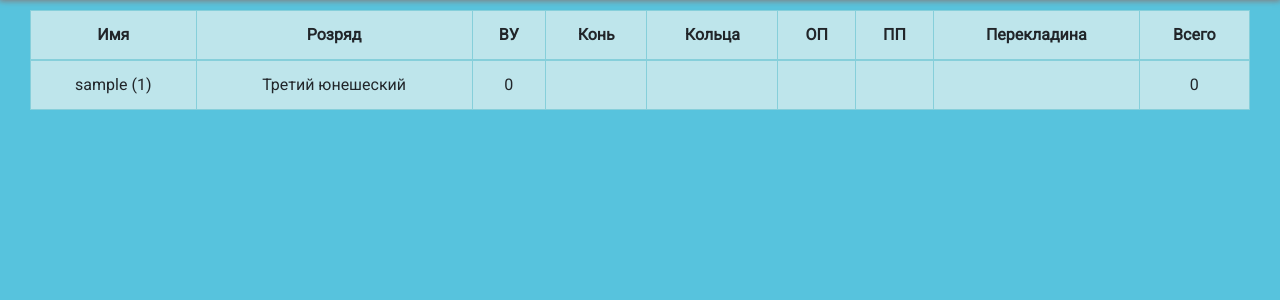
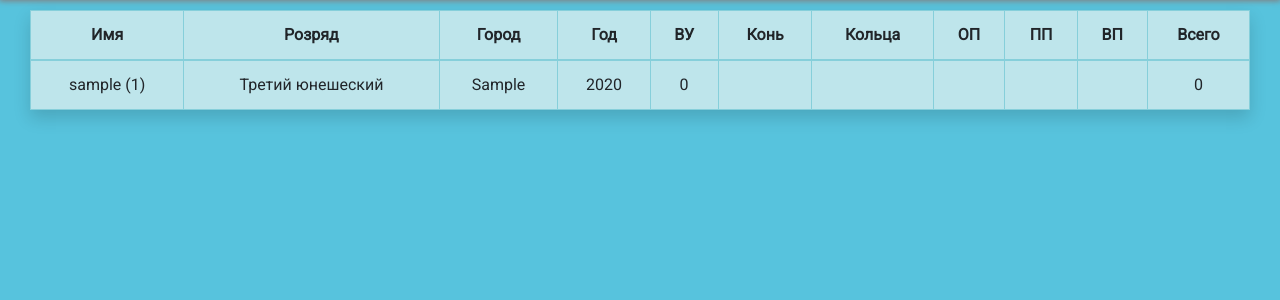
Before and after one commit to toha-livs/competition, a Django app: page /result/competition/1/all_around/ in a window 1280 px wide. Shown: the part 66-366 px from the top of the page. Run offline with Django 3.2, Linux system fonts and the light colour scheme; tables that the repository leaves empty hold one stand-in row (values such as "Sample post"); some libraries are stand-ins or nearby versions.

Commit message:
fix renders

```diff
--- a/competition/models/gymnast.py
+++ b/competition/models/gymnast.py
@@ -29,6 +29,8 @@ class Gymnast(models.Model):
     team = models.ForeignKey(Team, on_delete=models.SET_NULL, null=True, blank=True, related_name='gymnasts')
     user = models.ForeignKey(User, on_delete=models.SET_NULL, null=True, blank=True, related_name='gymnasts')
     level = models.IntegerField('Розряд', choices=LevelChoice.choices)
+    city = models.CharField("Город", max_length=255, null=True, blank=True)
+    coach = models.ForeignKey(User, on_delete=models.SET_NULL, null=True, blank=True, related_name='coach_gymnasts')
     base_score = models.IntegerField('Общая база', null=True, blank=True)
     score = models.FloatField('Результат', null=True, blank=True)
     number = models.IntegerField('Номер', blank=True, null=True)
--- a/competition/views/competition_scope.py
+++ b/competition/views/competition_scope.py
@@ -7,7 +7,9 @@ from competition.models import CompetitionScope, Gymnast
 
 class CompetitionScopeListView(ListView):
     model = CompetitionScope
-    queryset = CompetitionScope.objects.filter(date_start__lte=timezone.localdate())
+    queryset = CompetitionScope.objects.filter(
+        date_start__lte=timezone.localdate() + timezone.timedelta(days=30)
+    )
     template_name = 'competition/competition_scope_list.html'
     context_object_name = 'competitions'
     ordering = '-date_start'
--- a/result/views/all_around.py
+++ b/result/views/all_around.py
@@ -20,9 +20,4 @@ class CompetitionResultAllAround(TemplateView):
             team__competition__competition=competition
         # ).order_by('team', 'number')
         ).order_by('level', '-score')
-        for gym in context['result']:
-            print(getattr(gym.results.fxm(), 'result', None))
-            # if gym.results.fxm():
-                # gym.results.fxm().calculate()
-                # print(gym.results.fxm().result)
         return context
--- a/templates/result/all_around.html
+++ b/templates/result/all_around.html
@@ -2,18 +2,20 @@
 
 {% block body %}
 <div class="col-12">
-    <table class="table table-info table-bordered text-center">
+    <table class="table table-info table-bordered text-center shadow">
         <thead>
         <tr>
             <th>Имя</th>
             <th>Розряд</th>
+            <th>Город</th>
+            <th>Год</th>
             {% if competition_sex == 1 %}
                 <th>ВУ</th>
                 <th>Конь</th>
                 <th>Кольца</th>
                 <th>ОП</th>
                 <th>ПП</th>
-                <th>Перекладина</th>
+                <th>ВП</th>
             {% else %}
                 <th>ВУ</th>
                 <th>Бревно</th>
@@ -28,6 +30,8 @@
         <tr>
             <td>{{ gymnast.get_competition_name }}</td>
             <td>{{ gymnast.get_level_display }}</td>
+            <td>{{ gymnast.city }}</td>
+            <td>{{ gymnast.user.ext.birthday_date|date:'Y' }}</td>
             <td>{{ gymnast.results.fxm.result|floatformat }}</td>
             <td>{{ gymnast.results.ph.result|floatformat }}</td>
             <td>{{ gymnast.results.rings.result|floatformat }}</td>
--- a/user/models.py
+++ b/user/models.py
@@ -9,6 +9,7 @@ User = get_user_model()
 
 class UserExtension(models.Model):
     user = models.OneToOneField(User, on_delete=models.CASCADE, related_name='ext')
+    birthday_date = models.DateField("Дата рождения", null=True, blank=True)
     type = models.IntegerField('Тип пользователя', choices=UserType.choices)
     last_name = models.CharField('Фамилия', max_length=255, null=True, blank=True)
     middle_name = models.CharField('Отчество', max_length=255, null=True, blank=True)
```
Also changed, not shown: competition/views/competition.py (+9 -2 lines), core/views.py (+12 -7 lines).
